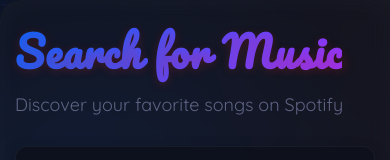
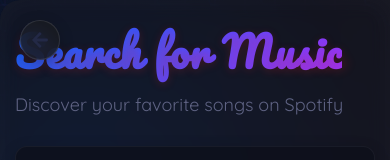
Before and after one commit to iNotSoCrisp/webmusicplayer, a React (Vite) app: page /app/search in a window 390 px wide. Shown: the top 160 px of the page. Built offline with nearby package versions, Linux system fonts and the light colour scheme; no server answers.

Commit message:
landing page for mobile

```diff
--- a/src/App.jsx
+++ b/src/App.jsx
@@ -1,5 +1,5 @@
 import { useEffect, useState } from 'react'
-import { BrowserRouter as Router, Routes, Route, NavLink, Navigate } from 'react-router-dom'
+import { BrowserRouter as Router, Routes, Route, NavLink, Navigate, useNavigate } from 'react-router-dom'
 import Sidebar from './components/Sidebar'
 import Player from './components/Player'
 import HomePage from './pages/HomePage'
@@ -8,18 +8,48 @@ import StreamPage from './pages/StreamPage'
 import ContactPage from './pages/ContactPage'
 import LandingPage from './pages/LandingPage'
 import { MusicProvider } from './context/MusicContext'
-import { FaHome, FaSearch, FaStream, FaEnvelope } from 'react-icons/fa'
+import { FaHome, FaSearch, FaStream, FaEnvelope, FaArrowLeft } from 'react-icons/fa'
 import './App.css'
+
+function MobileBackButton() {
+  const navigate = useNavigate();
+  return (
+    <button
+      onClick={() => navigate('/')}
+      style={{
+        position: 'fixed',
+        top: '20px',
+        left: '20px',
+        zIndex: 1000,
+        background: 'rgba(26, 27, 31, 0.8)',
+        backdropFilter: 'blur(10px)',
+        border: '1px solid rgba(255, 255, 255, 0.1)',
+        borderRadius: '50%',
+        width: '40px',
+        height: '40px',
+        display: 'flex',
+        alignItems: 'center',
+        justifyContent: 'center',
+        color: 'var(--text-primary)',
+        cursor: 'pointer',
+        boxShadow: '0 4px 15px rgba(0, 0, 0, 0.2)',
+        transition: 'all 0.3s ease'
+      }}
+    >
+      <FaArrowLeft size={18} />
+    </button>
+  );
+}
 
 function App() {
   const [isMobile, setIsMobile] = useState(window.innerWidth <= 768);
 
-  // Set document title
+
   useEffect(() => {
     document.title = 'BeatProbe - Music Experience'
   }, [])
 
-  // Handle window resize for responsive design
+
   useEffect(() => {
     const handleResize = () => {
       setIsMobile(window.innerWidth <= 768);
@@ -33,12 +63,13 @@ function App() {
     <Router>
       <MusicProvider>
         <Routes>
-          {/* Make landing page the default route */}
+
           <Route path="/" element={<LandingPage />} />
 
-          {/* Nested routes for the app's main layout */}
+
           <Route path="/app/*" element={
             <div className="app-container">
+              {isMobile && <MobileBackButton />}
               <Sidebar />
 
               {isMobile && (
@@ -64,7 +95,7 @@ function App() {
                   <Route path="/search" element={<SearchPage />} />
                   <Route path="/stream" element={<StreamPage />} />
                   <Route path="/contact" element={<ContactPage />} />
-                  {/* Redirect /app to /app/home */}
+
                   <Route path="/" element={<Navigate to="/app/home" replace />} />
                 </Routes>
               </div>
@@ -72,7 +103,7 @@ function App() {
             </div>
           } />
 
-          {/* Redirect old routes to new structure */}
+
           <Route path="/landing" element={<Navigate to="/" replace />} />
           <Route path="/home" element={<Navigate to="/app/home" replace />} />
           <Route path="/search" element={<Navigate to="/app/search" replace />} />
```
